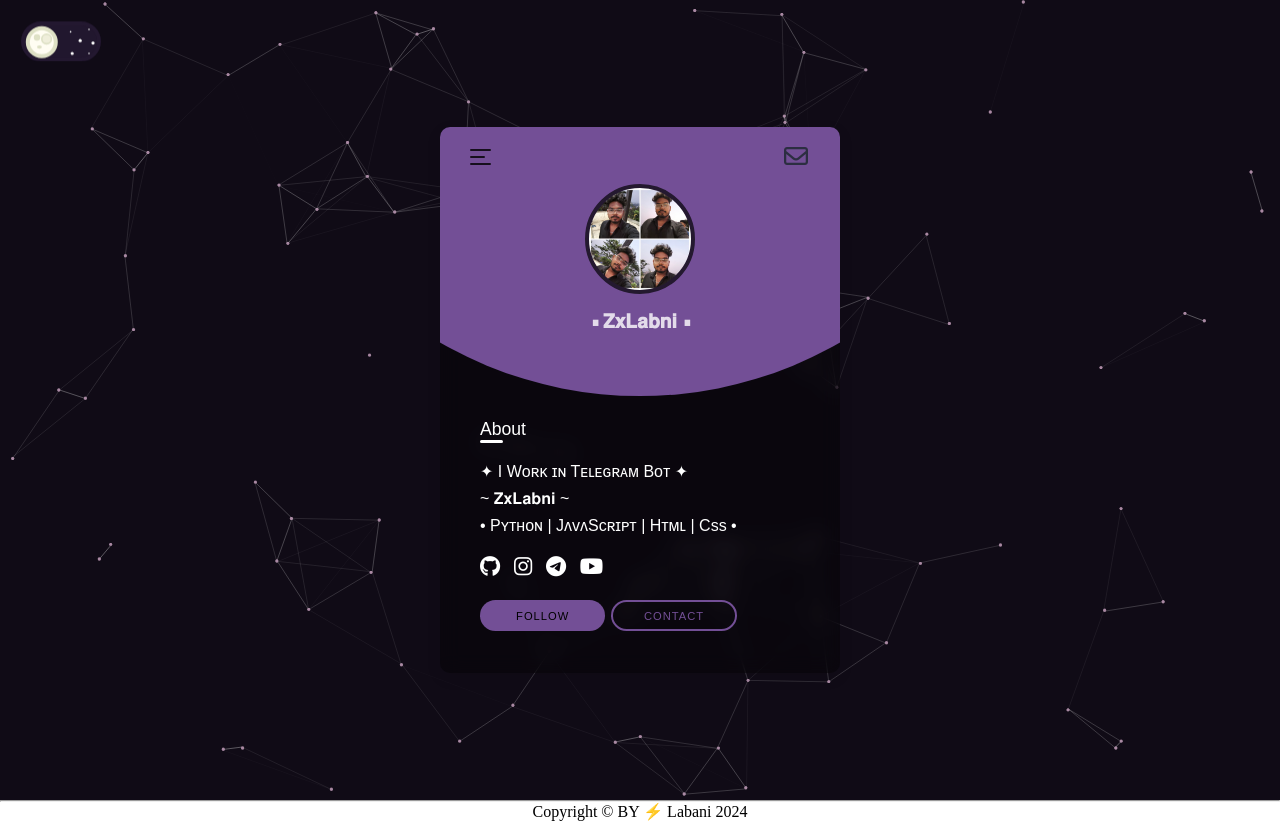
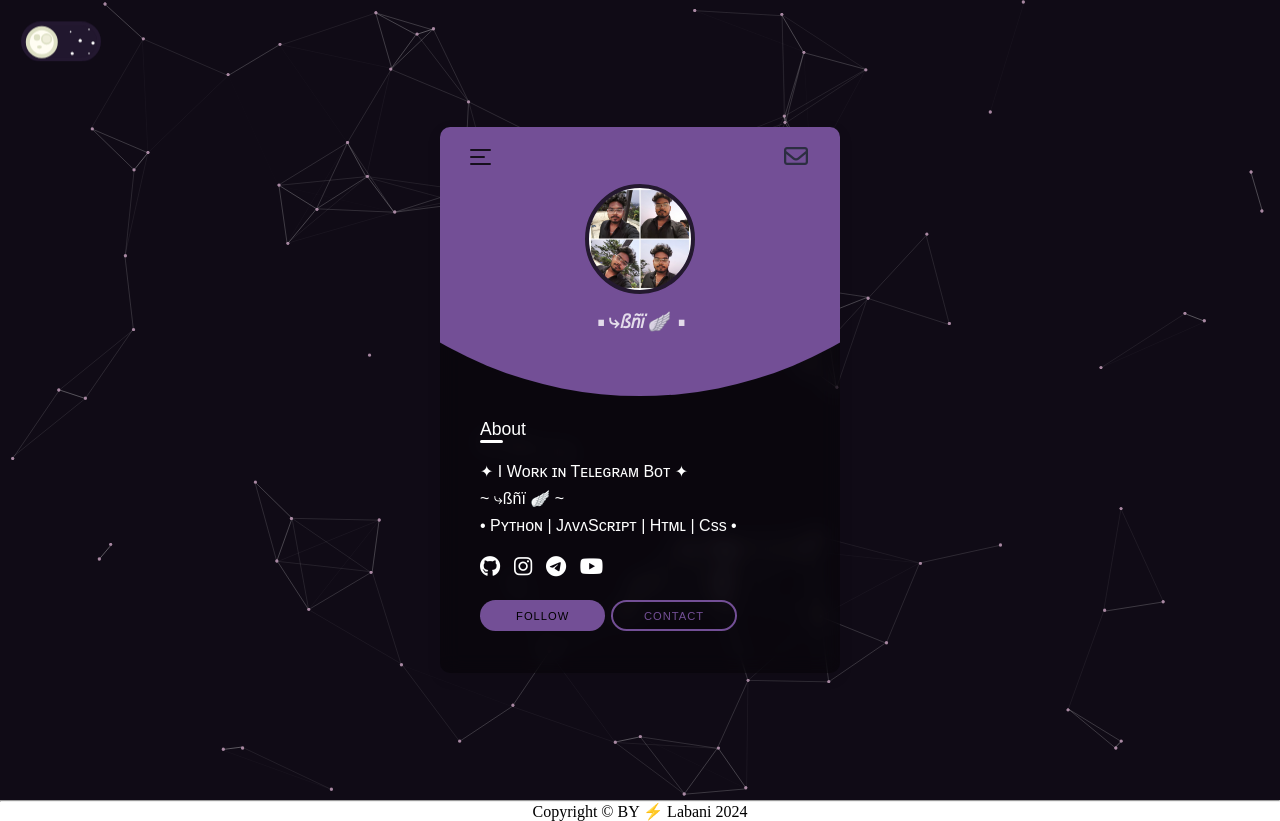
Before and after one commit to zxxlbni/Noob, a plain HTML site: page index.html in a window 1280 px wide. Drawn offline with Linux system fonts and the light colour scheme.

Commit message:
Update index.html
Signed-off-by: Mrlabani <158763270+Mrlabani@users.noreply.github.com>

```diff
--- a/index.html
+++ b/index.html
@@ -2,7 +2,7 @@
 <html lang="en">
 
 <head>
-     <title>𝐙𝐱𝐋𝐚𝐛𝐧𝐢</title>
+     <title>⤷ßñï 🪽</title>
      <meta charset="UTF-8">
      <meta name="viewport" content="width=device-width, initial-scale=1.0">
      <meta http-equiv="X-UA-Compatible" content="ie=edge">
@@ -59,7 +59,7 @@
                               </div>
                          </div>
                          <h3 class="name"></h3>
-                         <h3 class="sub-name">• 𝐙𝐱𝐋𝐚𝐛𝐧𝐢 •</h3>
+                         <h3 class="sub-name">• ⤷ßñï 🪽 •</h3>
                     </div>
                </div>
 
@@ -68,7 +68,7 @@
                          <div class="about-container">
                               <h3 class="title">About</h3>
                               <p class="text">✦ I Wᴏʀᴋ ɪɴ Tᴇʟᴇɢʀᴀᴍ Bᴏᴛ  ✦</p>
-                              <p class="text">~ 𝐙𝐱𝐋𝐚𝐛𝐧𝐢 ~</p>
+                              <p class="text">~ ⤷ßñï 🪽 ~</p>
                               <p class="text">• Pʏᴛʜᴏɴ | JᴧᴠᴧSᴄʀɪᴘᴛ | Hᴛᴍʟ | Css •</p>
                          </div>
                          <div class="icons-container">
```
